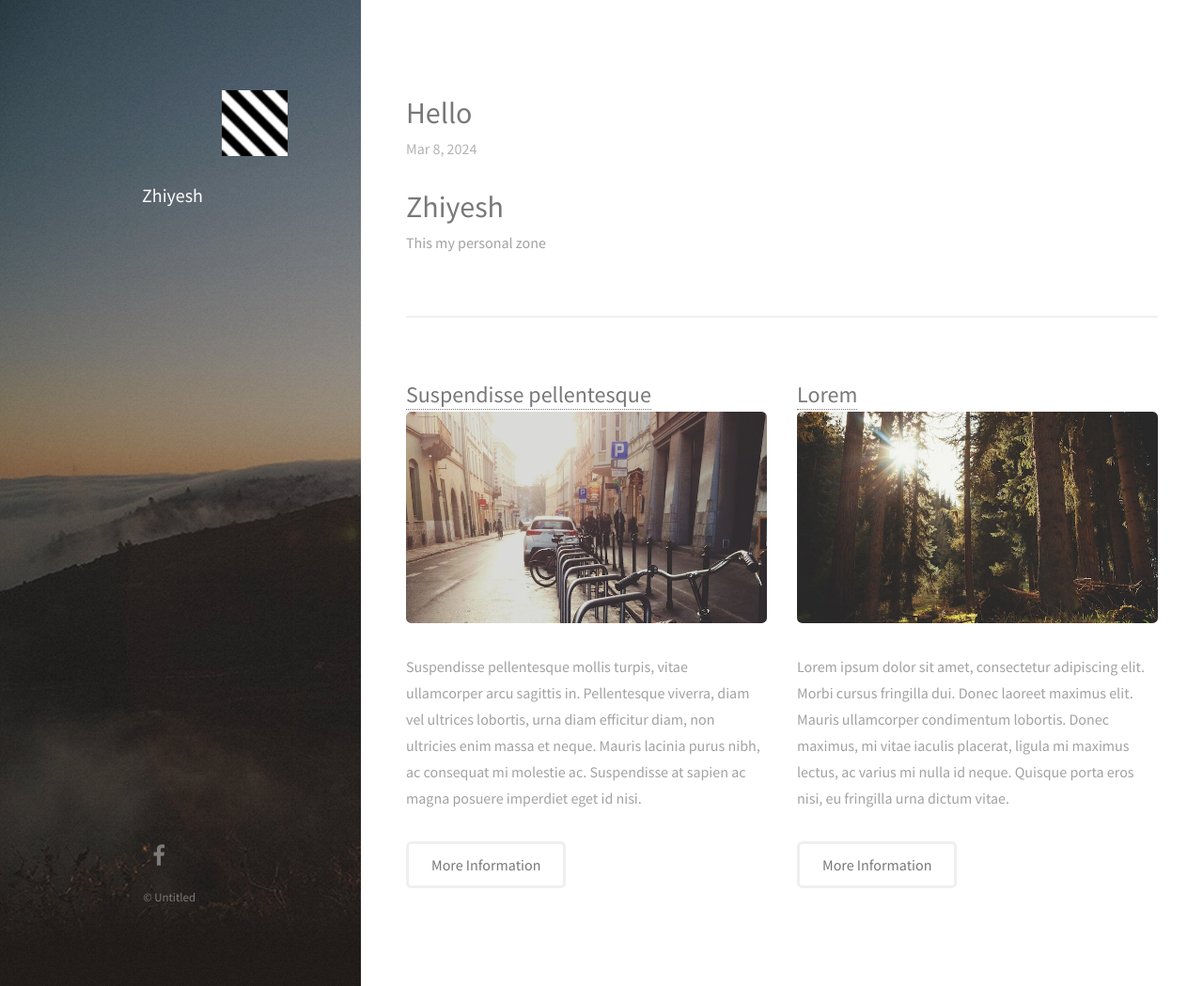
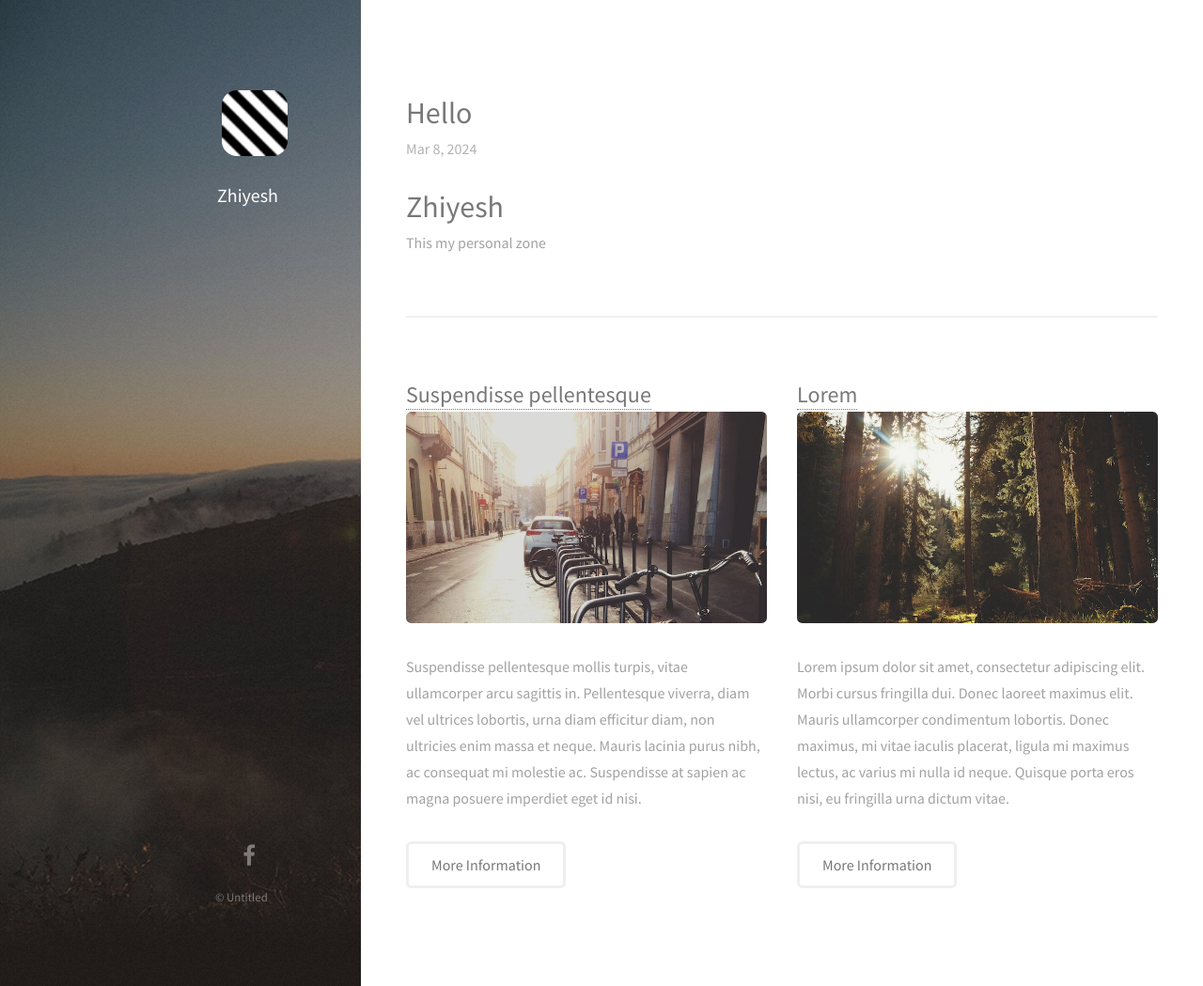
Before and after one commit to Zhiyelah/zhiyelah.github.io, a Jekyll site: the page built from index.html, in a window 1280 px wide and 1049 px high. Shown: the whole window at 94% size. Built offline with Jekyll 4.4.1, drawn with Linux system fonts in a browser that asks for light colours; nearby versions of some CDN libraries.

Commit message:
Update main.css

```diff
--- a/css/main.css
+++ b/css/main.css
@@ -2080,7 +2080,7 @@
 			}
 
 			.image.avatar img {
-				border-radius: 0%;
+				border-radius: 23%;
 				width: 70%;
 			}
 
@@ -2485,7 +2485,7 @@
 			font-size: 1.35em;
 			line-height: 1.75em;
 			margin: 0;
-			padding-right: 6em;
+			padding-right: 2em;
 		}
 
 		#header .image.avatar {
@@ -2506,7 +2506,7 @@
 
 		#footer .icons {
 			margin: 1em 0 0 0;
-			padding-right: 10em;
+			padding-right: 4em;
 		}
 
 			#footer .icons a {
@@ -2518,7 +2518,7 @@
 			font-size: 0.8em;
 			list-style: none;
 			margin: 1em 0 0 0;
-			padding: 0 10em 0 0;
+			padding-right: 4em;
 		}
 
 			#footer .copyright li {
```
